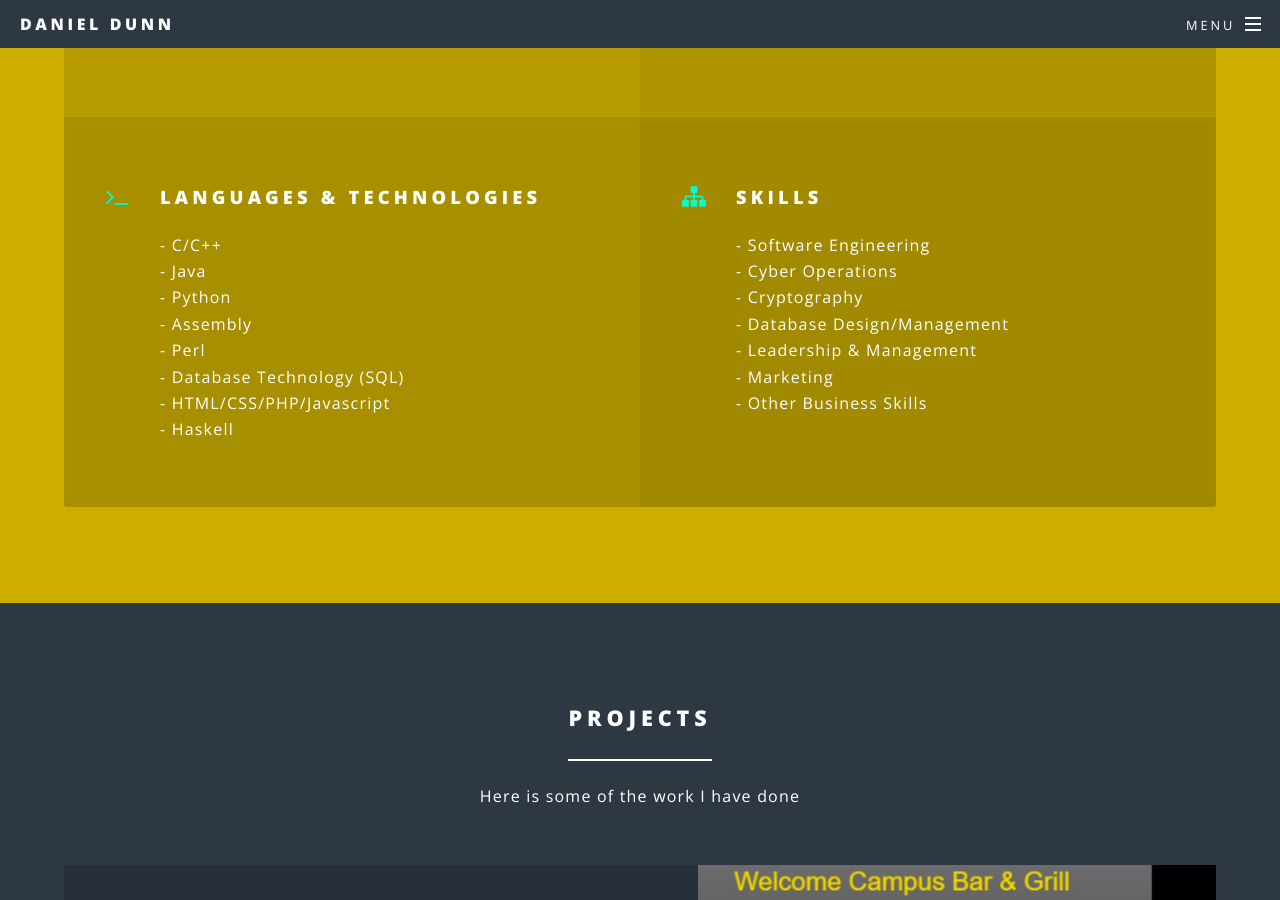
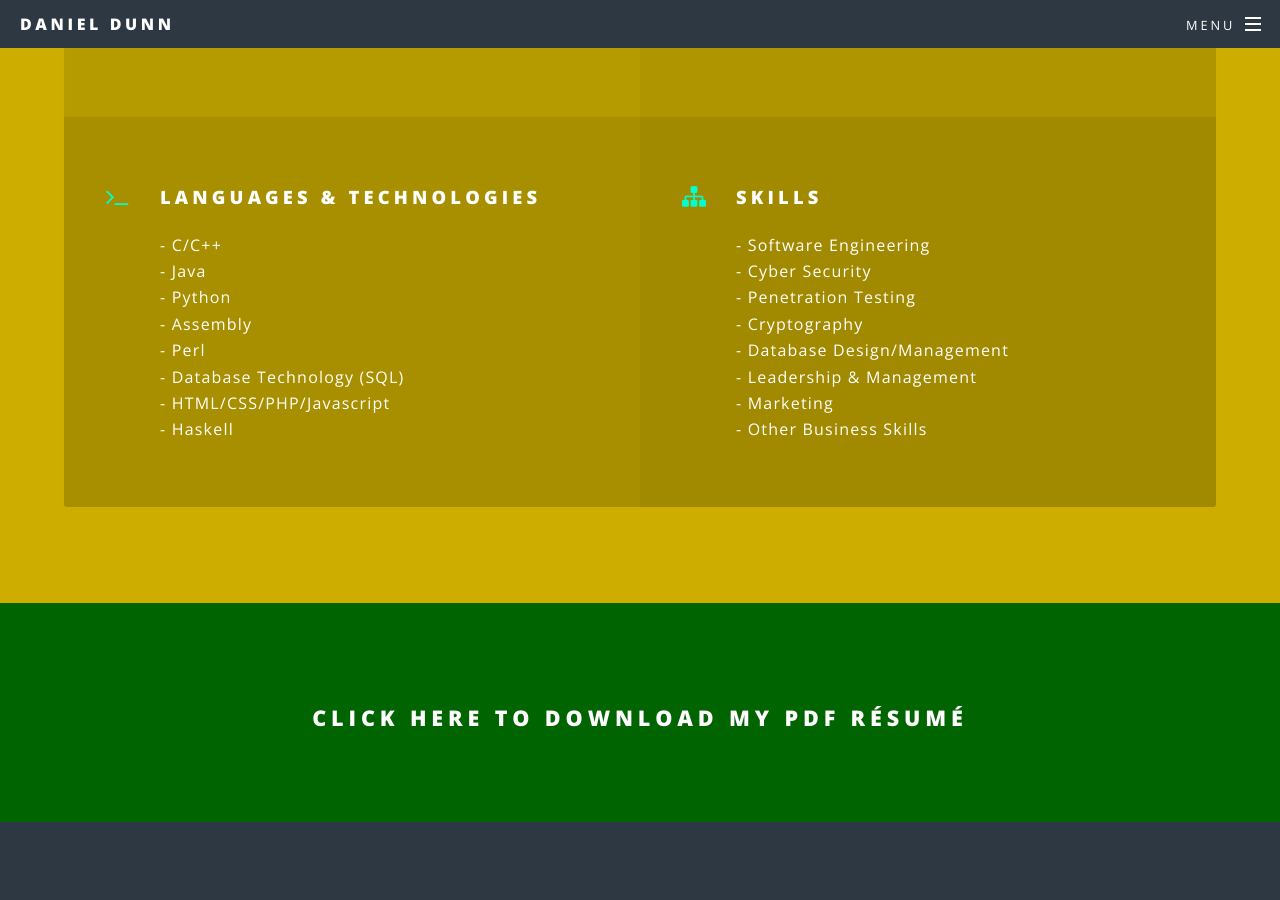
Before and after one commit to NicelyDunn7/dpdunn10.github.io, a Jekyll site: the page built from index.html, in a window 1280 px wide and 900 px high, scrolled down 2652 px. Built offline with Jekyll 4.4.1, drawn with Linux system fonts in a browser that asks for light colours.

Commit message:
Upload PDF Resume, Minor Textual Changes

```diff
--- a/index.html
+++ b/index.html
@@ -118,7 +118,8 @@ layout: landing
 									<h3>Skills</h3>
 									<p>
 										- Software Engineering<br>
-										- Cyber Operations<br>
+										- Cyber Security<br>
+										- Penetration Testing<br>
 										- Cryptography<br>
 										- Database Design/Management<br>
 										- Leadership & Management<br>
@@ -128,6 +129,14 @@ layout: landing
 								</li>
 							</ul>
 						</div>
+					</section>
+
+					<section id="ResumeDownload" class="wrapper special" style="background-color:darkgreen;">
+						<a href="DanielDunnResume.pdf">
+							<div class="inner">
+								<h2>Click Here to Download my PDF Résumé</h2>
+							</div>
+						</a>
 					</section>
 
 					<!-- Projects -->
```
Also changed, not shown: 4 other files.
